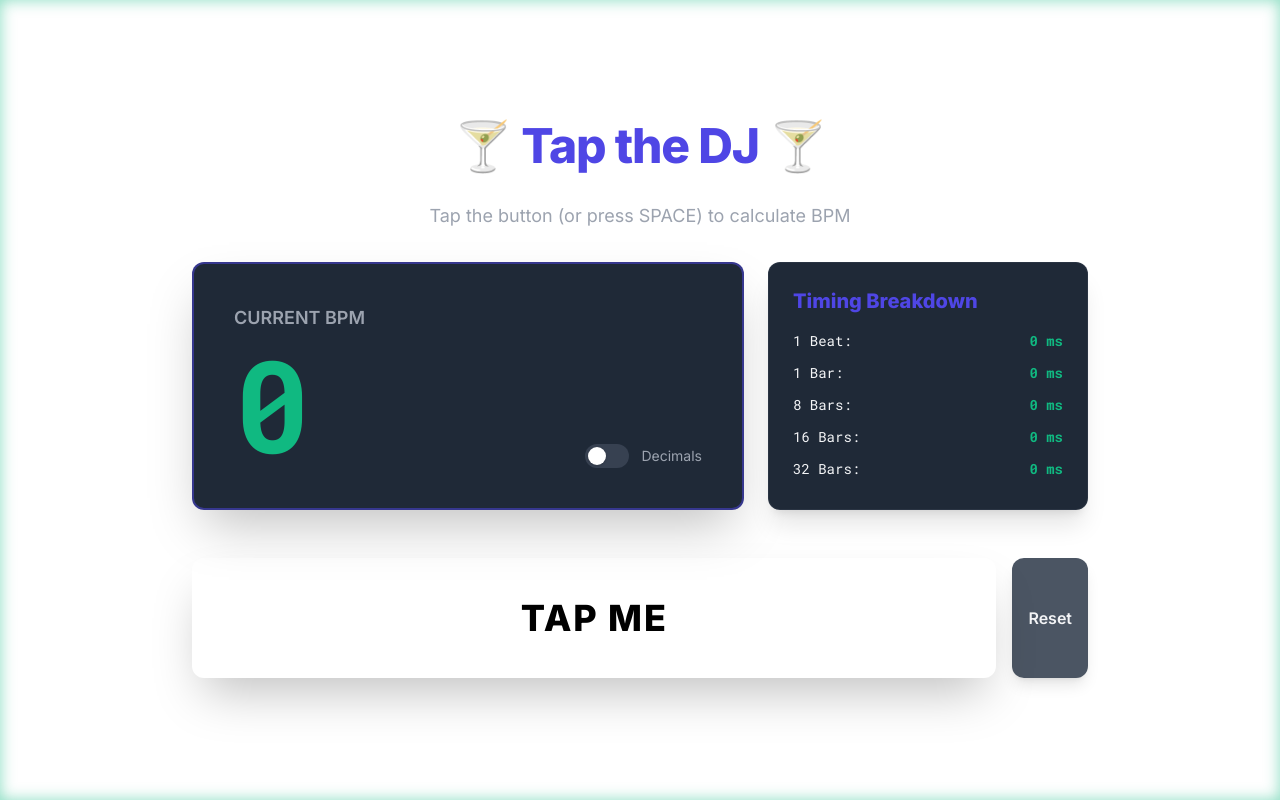
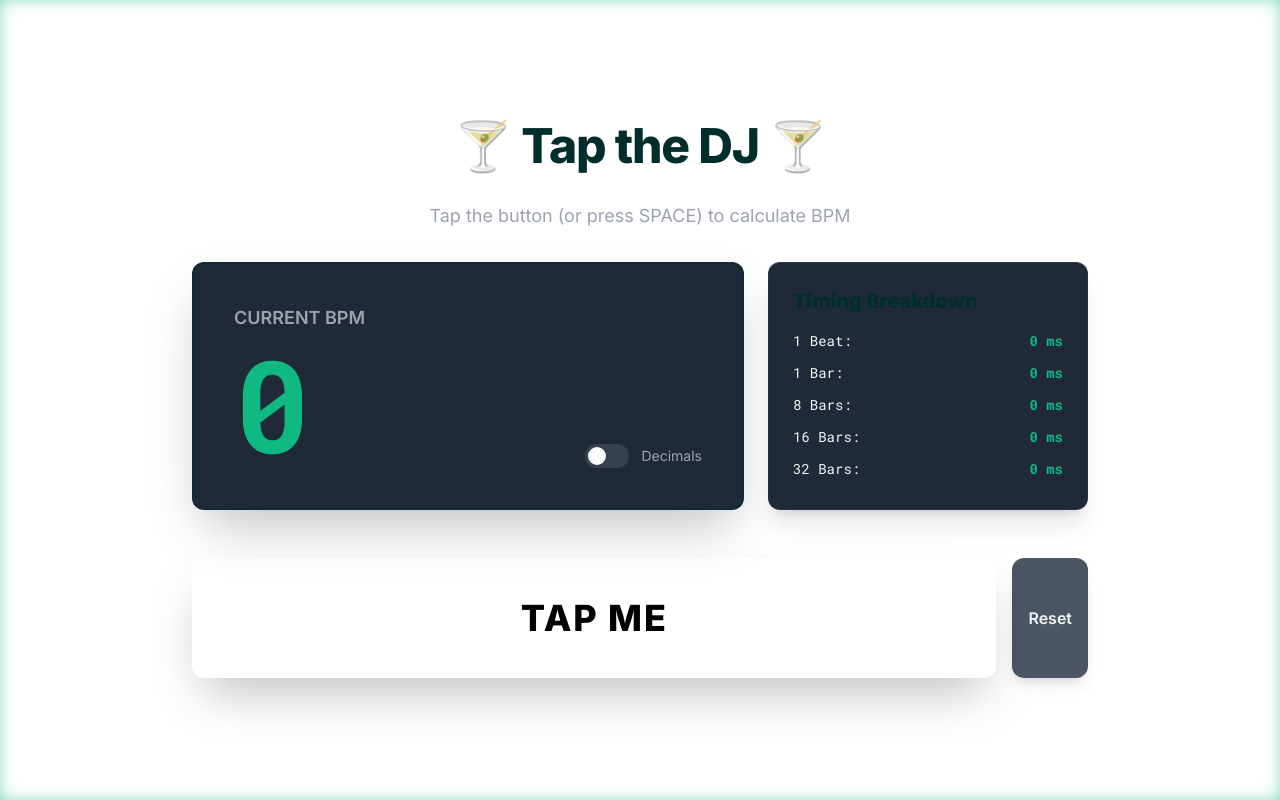
Before and after one commit to amp1ee/tap-the-deejay, a plain HTML site: page index.html in a window 1280 px wide. Drawn offline with nearby package versions, Linux system fonts and the light colour scheme.

Commit message:
Color style improvement

```diff
--- a/index.html
+++ b/index.html
@@ -16,7 +16,7 @@
             theme: {
                 extend: {
                     colors: {
-                        'primary': '#4F46E5', // Indigo-600
+                        'primary': '#002E2C', // Dark green
                         'secondary': '#10B981', // Emerald-500
                         'dark-bg': '#111827', // Gray-900
                         'card-bg': '#1F2937', // Gray-800
```
